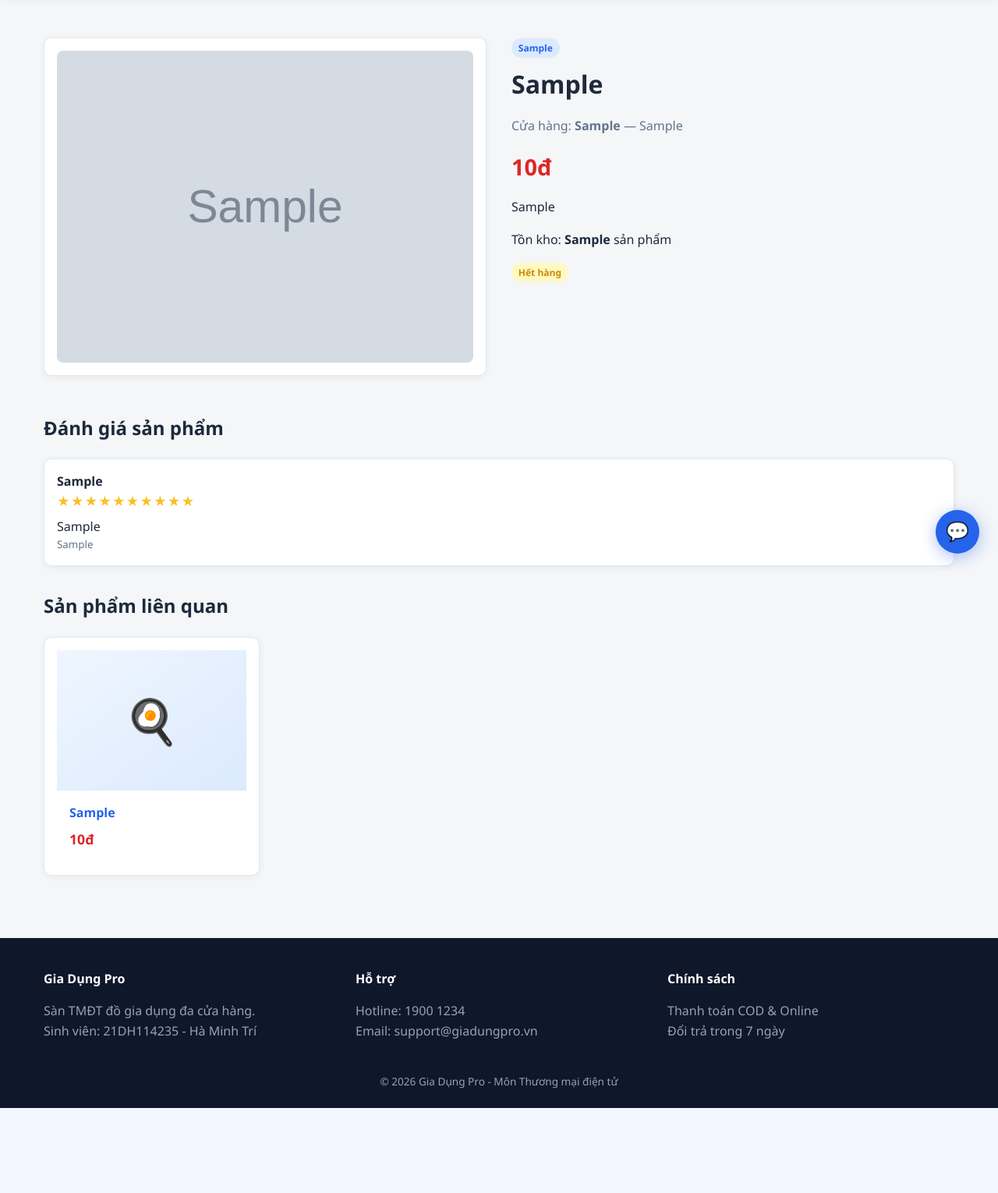
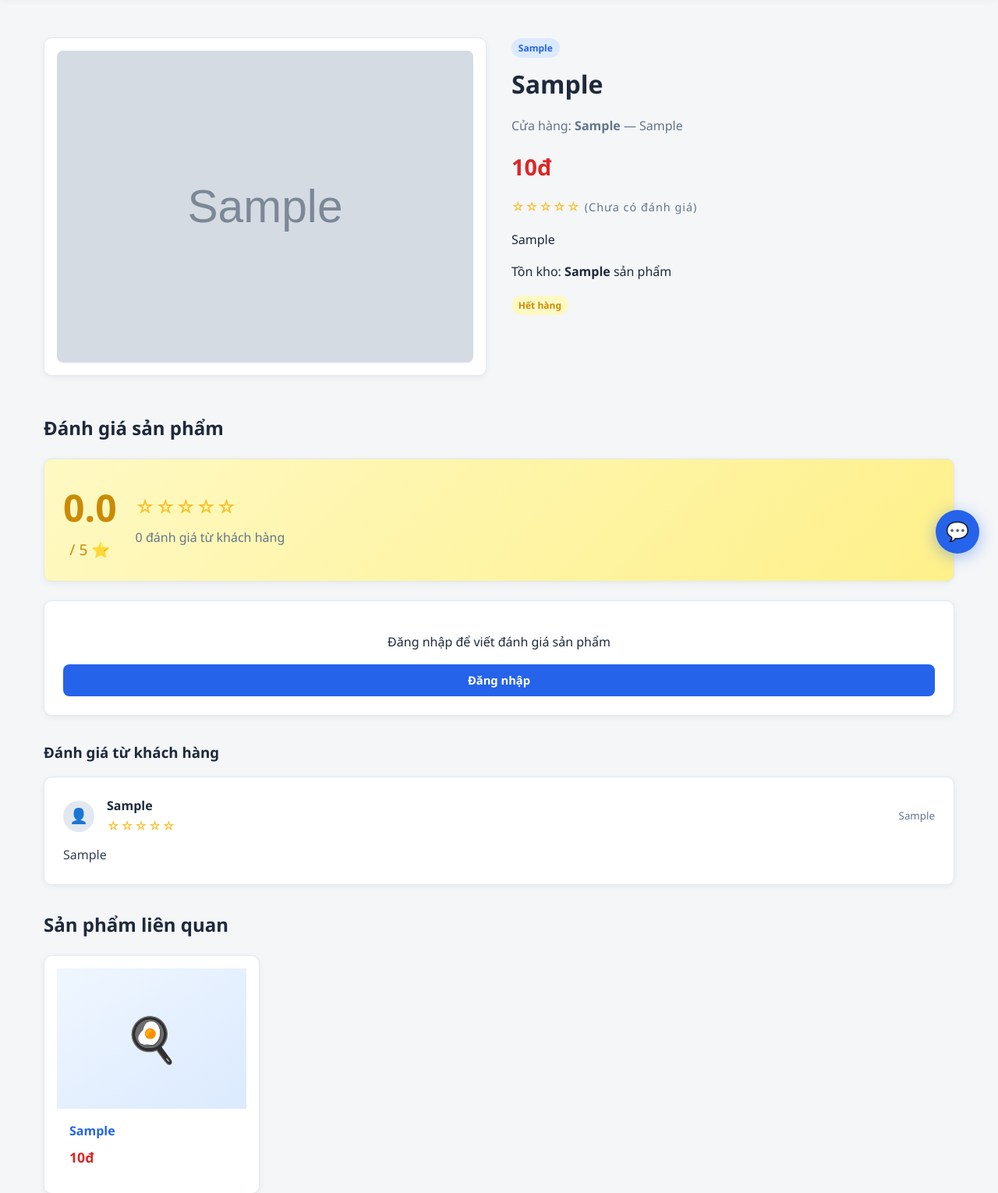
Before and after one commit to lowz21/Web-Gia-D-ng, a Flask app: page /san-pham/bep-tu in a window 1280 px wide. Shown: the part 66-1596 px from the top of the page at 78% size. Before the commit the page ends 1487 px from the top, so only its background shows below. Run offline with Flask 3, Linux system fonts and the light colour scheme; tables that the repository leaves empty hold one stand-in row (values such as "Sample post"); grey boxes marked "Sample" are stand-in pictures; a database or web service that is not in the repository returns one stand-in record (values such as "Sample title"); data that the repository does not hold is empty; some libraries are stand-ins or nearby versions.

Commit message:
Implement complete Product Review & Rating System

```diff
--- a/database/db.py
+++ b/database/db.py
@@ -185,6 +185,7 @@
     _migrate_banners(conn)
     _migrate_bang_gia(conn)
     _migrate_user_profile_fields(conn)
+    _migrate_danh_gia(conn)
     conn.commit()
 
     count = conn.execute("SELECT COUNT(*) FROM NguoiDung").fetchone()[0]
@@ -327,6 +328,28 @@
     conn.commit()
 
 
+def _migrate_danh_gia(conn):
+    """Create DanhGia table if not exists."""
+    tables = {row[0] for row in conn.execute("SELECT name FROM sqlite_master WHERE type='table'").fetchall()}
+    if "DanhGia" in tables:
+        return
+
+    conn.execute("""
+        CREATE TABLE IF NOT EXISTS DanhGia (
+            MaDanhGia INTEGER PRIMARY KEY AUTOINCREMENT,
+            MaSanPham INTEGER NOT NULL,
+            MaNguoiDung INTEGER NOT NULL,
+            SoSao INTEGER NOT NULL CHECK(SoSao >= 1 AND SoSao <= 5),
+            NoiDung TEXT,
+            NgayTao DATETIME DEFAULT CURRENT_TIMESTAMP,
+            TrangThai VARCHAR(20) DEFAULT 'hien_thi',
+            FOREIGN KEY (MaSanPham) REFERENCES SanPham(MaSanPham),
+            FOREIGN KEY (MaNguoiDung) REFERENCES NguoiDung(MaNguoiDung)
+        )
+    """)
+    conn.commit()
+
+
 def seed_data(conn):
     users = [
         ("Quản trị viên", "admin@ecommerce.vn", "admin123", "0901000001", "admin"),
--- a/routes/shop.py
+++ b/routes/shop.py
@@ -180,11 +180,11 @@
     reviews = query_all(
         """SELECT dg.*, nd.HoTen FROM DanhGia dg
            JOIN NguoiDung nd ON dg.MaNguoiDung = nd.MaNguoiDung
-           WHERE dg.MaSanPham = ? ORDER BY dg.NgayDanhGia DESC""",
+           WHERE dg.MaSanPham = ? AND dg.TrangThai = 'hien_thi' ORDER BY dg.NgayTao DESC""",
         (product["MaSanPham"],),
     )
     avg_rating = query_one(
-        "SELECT AVG(SoSao) as avg, COUNT(*) as cnt FROM DanhGia WHERE MaSanPham = ?",
+        "SELECT AVG(SoSao) as avg, COUNT(*) as cnt FROM DanhGia WHERE MaSanPham = ? AND TrangThai = 'hien_thi'",
         (product["MaSanPham"],),
     )
     price, discount = get_effective_price(product)
@@ -197,17 +197,13 @@
 
     can_review = False
     if session.get("user_id"):
-        bought = query_one(
-            """SELECT 1 FROM ChiTietDonHang ct
-               JOIN DonHang dh ON ct.MaDonHang = dh.MaDonHang
-               WHERE ct.MaSanPham = ? AND dh.MaKhachHang = ? AND dh.TrangThai = 'da_giao'""",
-            (product["MaSanPham"], session.get("user_id")),
-        )
+        user_id = session.get("user_id")
+        # Allow review if logged in (simplified logic)
         reviewed = query_one(
             "SELECT 1 FROM DanhGia WHERE MaSanPham = ? AND MaNguoiDung = ?",
-            (product["MaSanPham"], session.get("user_id")),
+            (product["MaSanPham"], user_id),
         )
-        can_review = bought and not reviewed
+        can_review = not reviewed
 
     # Lịch sử đổi giá
     price_history = query_all(
@@ -1113,21 +1109,11 @@
         flash("Sản phẩm không tồn tại.", "danger")
         return redirect(url_for("shop.index"))
 
-    stars = int(request.form.get("stars", 0) or 0)
-    content = request.form.get("content", "").strip()
+    so_sao = int(request.form.get("so_sao", 0) or 0)
+    noi_dung = request.form.get("noi_dung", "").strip()
 
-    if stars < 1 or stars > 5:
+    if so_sao < 1 or so_sao > 5:
         flash("Số sao phải từ 1 đến 5.", "warning")
-        return redirect(url_for("shop.product_detail", slug=slug))
-
-    bought = query_one(
-        """SELECT dh.MaDonHang FROM ChiTietDonHang ct
-           JOIN DonHang dh ON ct.MaDonHang = dh.MaDonHang
-           WHERE ct.MaSanPham = ? AND dh.MaKhachHang = ? AND dh.TrangThai = 'da_giao'""",
-        (product["MaSanPham"], user_id),
-    )
-    if not bought:
-        flash("Bạn chưa mua sản phẩm này.", "warning")
         return redirect(url_for("shop.product_detail", slug=slug))
 
     existing = query_one(
@@ -1139,11 +1125,11 @@
         return redirect(url_for("shop.product_detail", slug=slug))
 
     execute(
-        "INSERT INTO DanhGia (MaSanPham, MaNguoiDung, MaDonHang, SoSao, NoiDung) VALUES (?, ?, ?, ?, ?)",
-        (product["MaSanPham"], user_id, bought["MaDonHang"], stars, content),
+        "INSERT INTO DanhGia (MaSanPham, MaNguoiDung, SoSao, NoiDung, TrangThai) VALUES (?, ?, ?, ?, 'hien_thi')",
+        (product["MaSanPham"], user_id, so_sao, noi_dung),
     )
     flash("Gửi đánh giá thành công.", "success")
-    return redirect(url_for("shop.product_detail", slug=slug))
+    return redirect(url_for("shop.product_detail", slug=slug) + "#reviews")
 
 
 @shop_bp.route("/thong-bao")
--- a/templates/shop/product_detail.html
+++ b/templates/shop/product_detail.html
@@ -78,6 +78,8 @@
       <div class="stars">{% for i in range(5) %}{% if i < (avg_rating.avg|round|int) %}★{% else %}☆{% endif %}{% endfor %}
         <span style="color:#64748b;font-size:.9rem;">({{ avg_rating.cnt }} đánh giá)</span>
       </div>
+      {% else %}
+      <div class="stars">☆☆☆☆☆ <span style="color:#64748b;font-size:.9rem;">(Chưa có đánh giá)</span></div>
       {% endif %}
       <p style="margin:1rem 0;">{{ product.MoTa }}</p>
       <p>Tồn kho: <strong>{{ product.SoLuongTon }}</strong> sản phẩm</p>
@@ -98,24 +100,90 @@
     </div>
   </div>
 
-  <section style="margin-top:3rem;">
+  <section id="reviews" style="margin-top:3rem;">
     <h2>Đánh giá sản phẩm</h2>
+
+    <!-- Rating Overview Card -->
+    <div class="card" style="padding:1.5rem;margin-bottom:1.5rem;background:linear-gradient(135deg,#fef9c3 0%,#fef08a 100%);">
+      <div style="display:flex;align-items:center;gap:1.5rem;">
+        <div style="text-align:center;">
+          <div style="font-size:3rem;font-weight:bold;color:#ca8a04;">
+            {% if avg_rating and avg_rating.avg %}{{ avg_rating.avg|round(1) }}{% else %}0.0{% endif %}
+          </div>
+          <div style="font-size:1.2rem;color:#ca8a04;">/ 5 ⭐</div>
+        </div>
+        <div style="flex:1;">
+          <div class="stars" style="font-size:1.5rem;">
+            {% if avg_rating and avg_rating.avg %}
+              {% for i in range(5) %}{% if i < (avg_rating.avg|round|int) %}★{% else %}☆{% endif %}{% endfor %}
+            {% else %}
+              ☆☆☆☆☆
+            {% endif %}
+          </div>
+          <p style="margin:.5rem 0 0;color:#64748b;">
+            {{ avg_rating.cnt if avg_rating and avg_rating.cnt else 0 }} đánh giá từ khách hàng
+          </p>
+        </div>
+      </div>
+    </div>
+
+    <!-- Interactive Review Form -->
     {% if can_review %}
-    <form method="post" action="{{ url_for('shop.add_review', slug=product.Slug) }}" class="card" style="padding:1rem;margin-bottom:1rem;">
-      <div class="form-group"><label>Số sao (1-5)</label><input class="form-control" type="number" name="stars" min="1" max="5" required></div>
-      <div class="form-group"><label>Nội dung</label><textarea class="form-control" name="content" required></textarea></div>
+    <form method="post" action="{{ url_for('shop.add_review', slug=product.Slug) }}" class="card" style="padding:1.5rem;margin-bottom:1.5rem;">
+      <h3 style="margin-bottom:1rem;">Viết đánh giá của bạn</h3>
+      <div class="form-group" style="margin-bottom:1rem;">
+        <label style="font-weight:600;margin-bottom:.5rem;display:block;">Số sao</label>
+        <div class="star-rating" style="display:flex;gap:.25rem;cursor:pointer;">
+          {% for i in range(5) %}
+          <span class="star" data-rating="{{ i + 1 }}" style="font-size:2rem;color:#cbd5e1;transition:color 0.2s;">★</span>
+          {% endfor %}
+        </div>
+        <input type="hidden" name="so_sao" id="selected-rating" value="5" required>
+      </div>
+      <div class="form-group" style="margin-bottom:1rem;">
+        <label for="noi_dung" style="font-weight:600;margin-bottom:.5rem;display:block;">Nội dung đánh giá</label>
+        <textarea class="form-control" id="noi_dung" name="noi_dung" rows="4" placeholder="Chia sẻ trải nghiệm của bạn về sản phẩm này..." maxlength="500"></textarea>
+        <small style="color:#64748b;">Tối đa 500 ký tự</small>
+      </div>
       <button type="submit" class="btn btn-primary">Gửi đánh giá</button>
     </form>
-    {% endif %}
-    {% for r in reviews %}
-    <div class="card" style="padding:1rem;margin-bottom:.75rem;">
-      <strong>{{ r.HoTen }}</strong> <span class="stars">{% for i in range(r.SoSao) %}★{% endfor %}</span>
-      <p style="margin:.4rem 0 0;">{{ r.NoiDung }}</p>
-      <small style="color:#64748b;">{{ r.NgayDanhGia }}</small>
+    {% elif not session.get("user_id") %}
+    <div class="card" style="padding:1.5rem;margin-bottom:1.5rem;text-align:center;background:#f8f9fa;">
+      <p style="margin-bottom:1rem;">Đăng nhập để viết đánh giá sản phẩm</p>
+      <a href="{{ url_for('auth.login') }}" class="btn btn-primary">Đăng nhập</a>
     </div>
     {% else %}
-    <p style="color:#64748b;">Chưa có đánh giá.</p>
-    {% endfor %}
+    <div class="card" style="padding:1.5rem;margin-bottom:1.5rem;text-align:center;background:#f8f9fa;">
+      <p>Bạn đã đánh giá sản phẩm này rồi.</p>
+    </div>
+    {% endif %}
+
+    <!-- Reviews List -->
+    {% if reviews %}
+    <div style="margin-top:2rem;">
+      <h3 style="margin-bottom:1rem;">Đánh giá từ khách hàng</h3>
+      {% for r in reviews %}
+      <div class="card" style="padding:1.5rem;margin-bottom:1rem;">
+        <div style="display:flex;align-items:center;gap:1rem;margin-bottom:.75rem;">
+          <div style="width:40px;height:40px;background:#e2e8f0;border-radius:50%;display:flex;align-items:center;justify-content:center;font-size:1.2rem;">👤</div>
+          <div style="flex:1;">
+            <strong>{{ r.HoTen }}</strong>
+            <div class="stars" style="color:#fbbf24;font-size:1rem;">
+              {% for i in range(5) %}{% if i < r.SoSao %}★{% else %}☆{% endif %}{% endfor %}
+            </div>
+          </div>
+          <small style="color:#64748b;">{{ r.NgayTao[:10] if r.NgayTao else '' }}</small>
+        </div>
+        <p style="margin:0;color:#334155;line-height:1.6;">{{ r.NoiDung or 'Khách hàng không để lại bình luận.' }}</p>
+      </div>
+      {% endfor %}
+    </div>
+    {% else %}
+    <div class="card" style="padding:2rem;text-align:center;background:#f8f9fa;">
+      <div style="font-size:3rem;margin-bottom:1rem;">💬</div>
+      <p style="color:#64748b;">Chưa có đánh giá nào. Hãy là người đầu tiên đánh giá sản phẩm này!</p>
+    </div>
+    {% endif %}
   </section>
 
   {% if related %}
@@ -240,6 +308,62 @@
             });
         });
     }
+
+    // Interactive Star Rating
+    const stars = document.querySelectorAll('.star-rating .star');
+    const selectedRating = document.getElementById('selected-rating');
+
+    if (stars.length > 0 && selectedRating) {
+        stars.forEach(star => {
+            star.addEventListener('click', function() {
+                const rating = parseInt(this.getAttribute('data-rating'));
+                selectedRating.value = rating;
+
+                // Update star colors
+                stars.forEach((s, index) => {
+                    if (index < rating) {
+                        s.style.color = '#fbbf24';
+                    } else {
+                        s.style.color = '#cbd5e1';
+                    }
+                });
+            });
+
+            star.addEventListener('mouseenter', function() {
+                const rating = parseInt(this.getAttribute('data-rating'));
+                stars.forEach((s, index) => {
+                    if (index < rating) {
+                        s.style.color = '#fbbf24';
+                    } else {
+                        s.style.color = '#cbd5e1';
+                    }
+                });
+            });
+        });
+
+        // Reset to selected rating on mouse leave
+        const starRatingContainer = document.querySelector('.star-rating');
+        if (starRatingContainer) {
+            starRatingContainer.addEventListener('mouseleave', function() {
+                const selectedValue = parseInt(selectedRating.value);
+                stars.forEach((s, index) => {
+                    if (index < selectedValue) {
+                        s.style.color = '#fbbf24';
+                    } else {
+                        s.style.color = '#cbd5e1';
+                    }
+                });
+            });
+        }
+
+        // Initialize with default rating
+        const defaultRating = parseInt(selectedRating.value);
+        stars.forEach((s, index) => {
+            if (index < defaultRating) {
+                s.style.color = '#fbbf24';
+            }
+        });
+    }
 });
 </script>
 {% endblock %}
```
